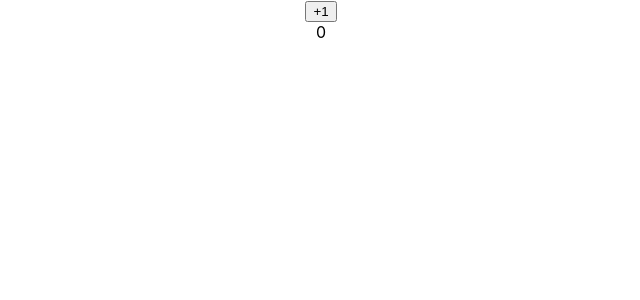
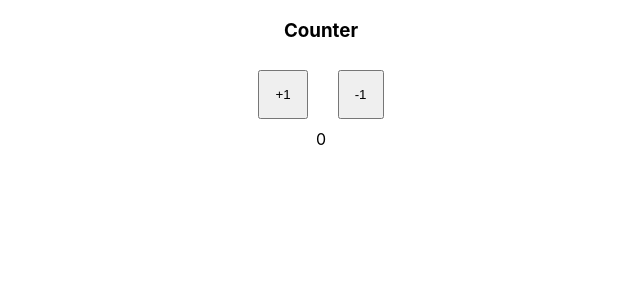
Before and after one commit to NdauwaRafael/Counter-Component, a React (Create React App) app: page / in a window 1280 px wide. Shown: the top 300 px of the page, without its empty margins (319-959 px from the left). Built offline with nearby package versions, Linux system fonts and the light colour scheme.

Commit message:
add a function and a component to decrease React counter, also add few button styles

```diff
--- a/src/App.css
+++ b/src/App.css
@@ -30,3 +30,7 @@
     transform: rotate(360deg);
   }
 }
+button {
+  padding: 15px;
+  margin: 10px 15px;
+}
--- a/src/App.js
+++ b/src/App.js
@@ -1,20 +1,30 @@
-import React, { Component } from 'react';
+import React, {Component} from 'react';
 import './App.css';
 import Increament from './components/Increament'
+import Decreament from './components/Decreament'
 import Result from './components/Result';
+
 class App extends Component {
     state = {
         counter: 0
     };
-  increamentCounter = ()=>{
-    this.setState((prevState)=>({
+    increamentCounter = () => {
+        this.setState((prevState) => ({
             counter: prevState.counter + 1
         }))
     };
+    decreamentCounter = () => {
+        this.setState((prevState) => ({
+            counter: prevState.counter - 1
+        }))
+    };
+
     render() {
         return (
             <div className="App">
+                <h3>Counter</h3>
                 <Increament onCounterUpdate={this.increamentCounter}/>
+                <Decreament onCounterDecreament={this.decreamentCounter}/>
                 <Result counter={this.state.counter}/>
             </div>
         );
--- /dev/null
+++ b/src/components/Decreament.js
@@ -0,0 +1,14 @@
+/**
+ * Created by Raphael Karanja on 26/11/2018.
+ */
+import React, {Component} from 'react';
+
+class Decreament extends Component {
+    render(){
+        return (
+            <button onClick={this.props.onCounterDecreament}>-1</button>
+        )
+    }
+}
+
+export default Decreament;
```
Lines whose indentation alone changed are shown as unchanged.
